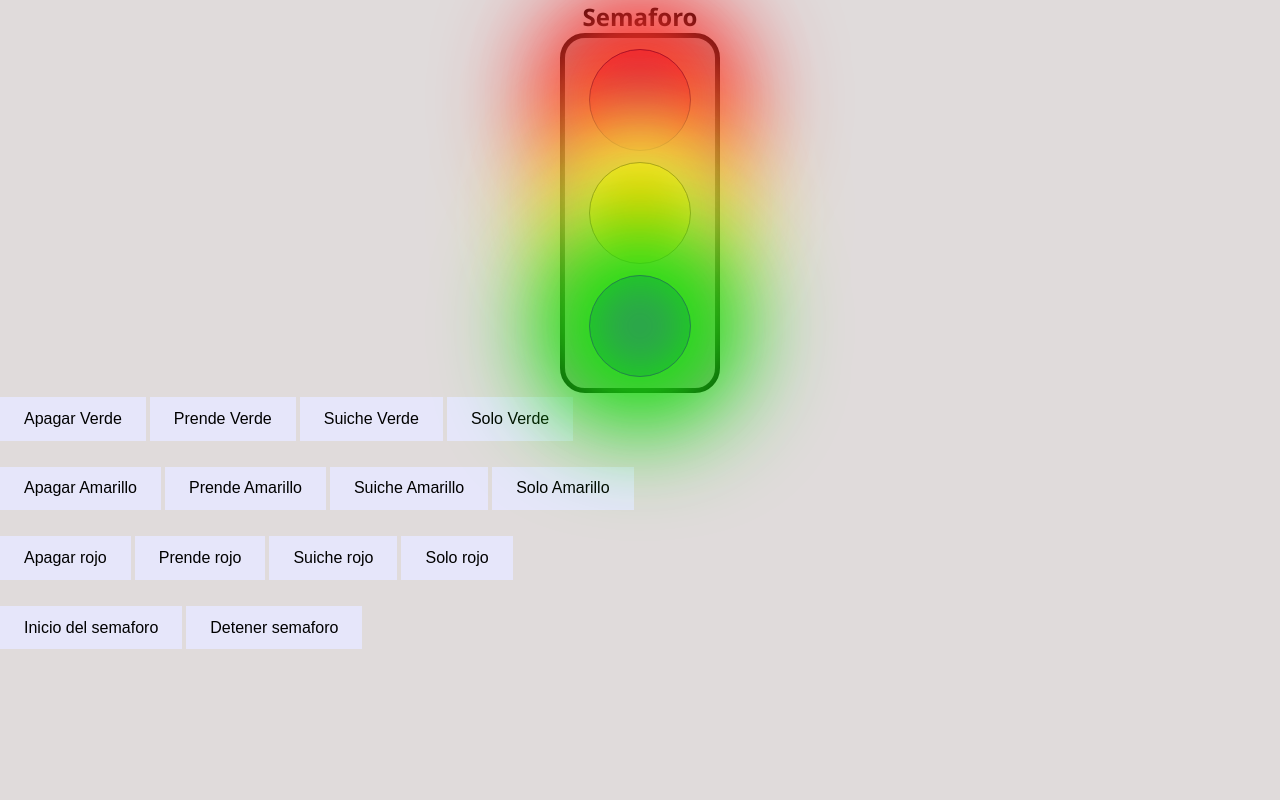
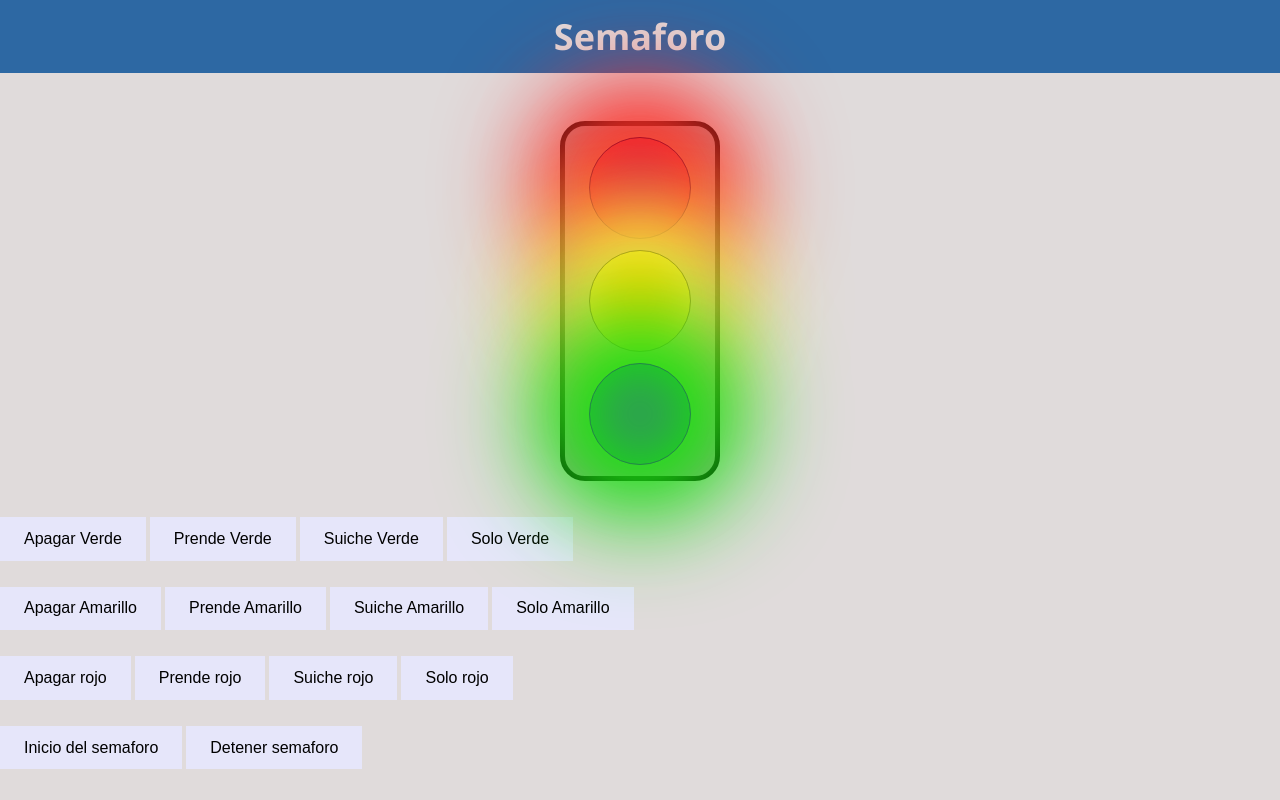
Before and after one commit to soyyose/semaforo, a plain HTML site: page index.html in a window 1280 px wide. Drawn offline with Linux system fonts and the light colour scheme.

Commit message:
Add files via upload

```diff
--- a/styles/estilos.css
+++ b/styles/estilos.css
@@ -17,6 +17,15 @@ h2{
     display:flex;
     justify-content: center;
     align-items: center;
+    margin: 0 0 2em 0;
+}
+
+header{
+    background-color: #2d68a3;
+    font-size: 24px;
+    color: #e0dbdb;
+    padding: 0.5em;
+    margin: 0 0 2em 0;
 }
 
 .semaforo{
@@ -94,7 +103,8 @@ h2{
 }
 
 .boton:hover{
-    background-color: lightcoral;
+    background-color: #2d68a3;
+    color: #e0dbdb;
     box-shadow: 0 4px 8px 2px rgba(0, 0, 0, 0.25),
                 0 6px 20px 0 rgba(0, 0, 0, 0.2);
 }
```
